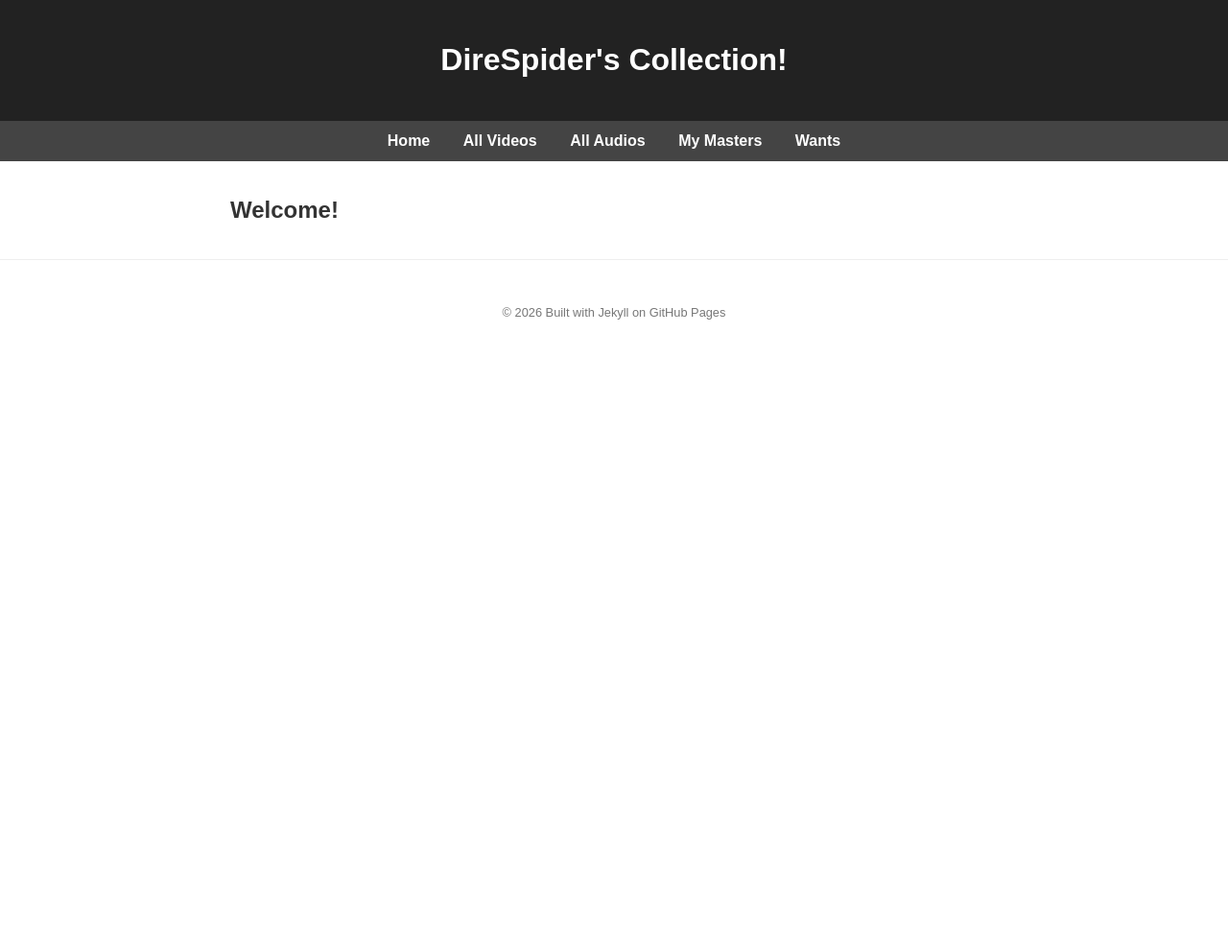
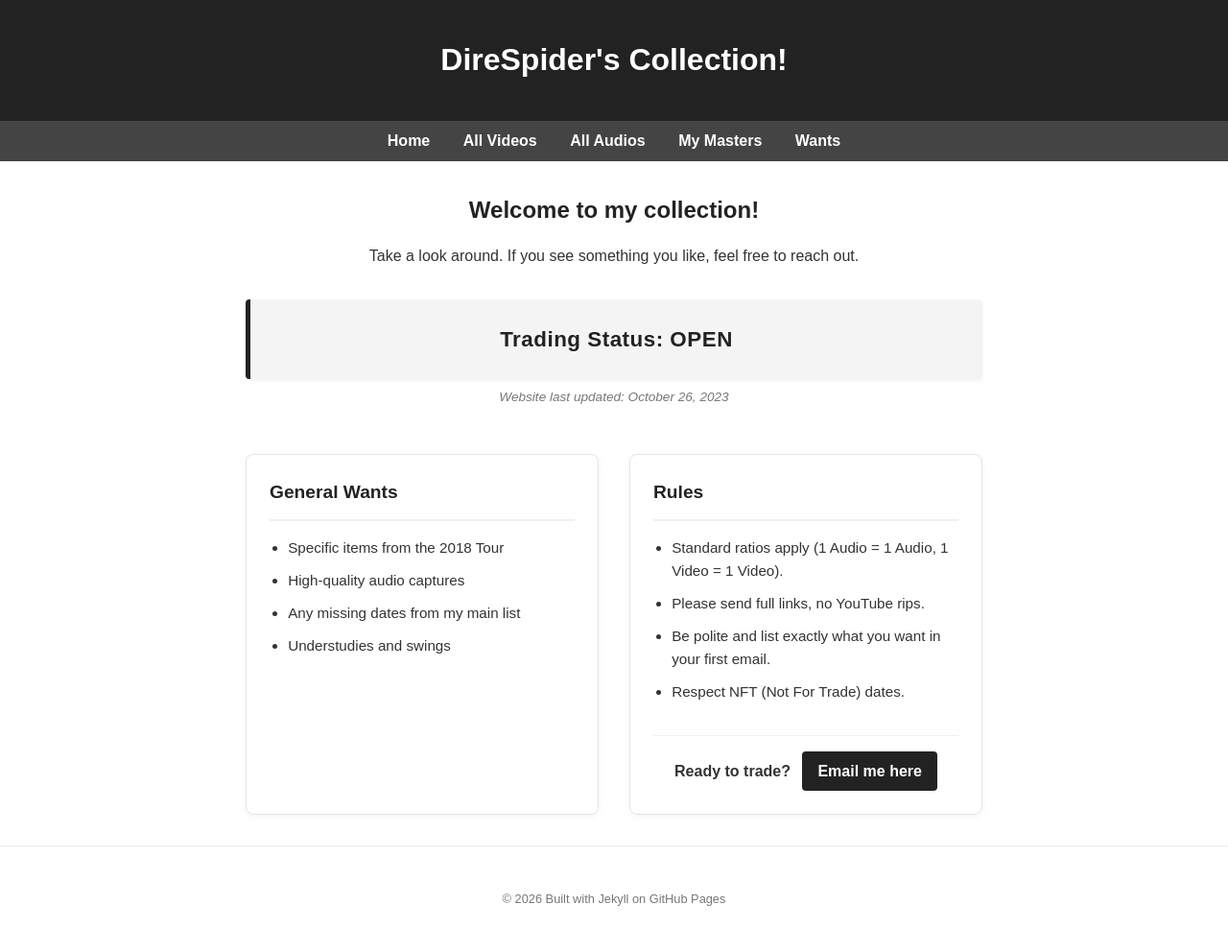
Before and after one commit to DireSpider/direspider.github.io, a Jekyll site: the page built from index.html, in a window 1280 px wide. Shown: the whole page at 96% size. Built offline with Jekyll 4.4.1, drawn with Linux system fonts in a browser that asks for light colours; before the commit the page ends 900 px from its top, so only the background shows below that.

Commit message:
Revamp index.html with new layout and content

```diff
--- a/index.html
+++ b/index.html
@@ -2,4 +2,45 @@
 layout: default
 title: My Gallery
 ---
-<h2>Welcome!</h2>
+<main>
+        <div class="welcome-message">
+            <h2>Welcome to my collection!</h2>
+            <p>Take a look around. If you see something you like, feel free to reach out.</p>
+        </div>
+
+        <div class="trading-status">
+            Trading Status: OPEN
+        </div>
+
+        <div class="last-updated">
+            Website last updated: October 26, 2023
+        </div>
+
+        <div class="split-layout">
+
+            <div class="split-column">
+                <h2>General Wants</h2>
+                <ul>
+                    <li>Specific items from the 2018 Tour</li>
+                    <li>High-quality audio captures</li>
+                    <li>Any missing dates from my main list</li>
+                    <li>Understudies and swings</li>
+                </ul>
+            </div>
+
+            <div class="split-column">
+                <h2>Rules</h2>
+                <ul>
+                    <li>Standard ratios apply (1 Audio = 1 Audio, 1 Video = 1 Video).</li>
+                    <li>Please send full links, no YouTube rips.</li>
+                    <li>Be polite and list exactly what you want in your first email.</li>
+                    <li>Respect NFT (Not For Trade) dates.</li>
+                </ul>
+
+                <div class="email-container">
+                    Ready to trade? <a href="mailto:your.email@example.com" class="email-link">Email me here</a>
+                </div>
+            </div>
+
+        </div>
+    </main>
```
